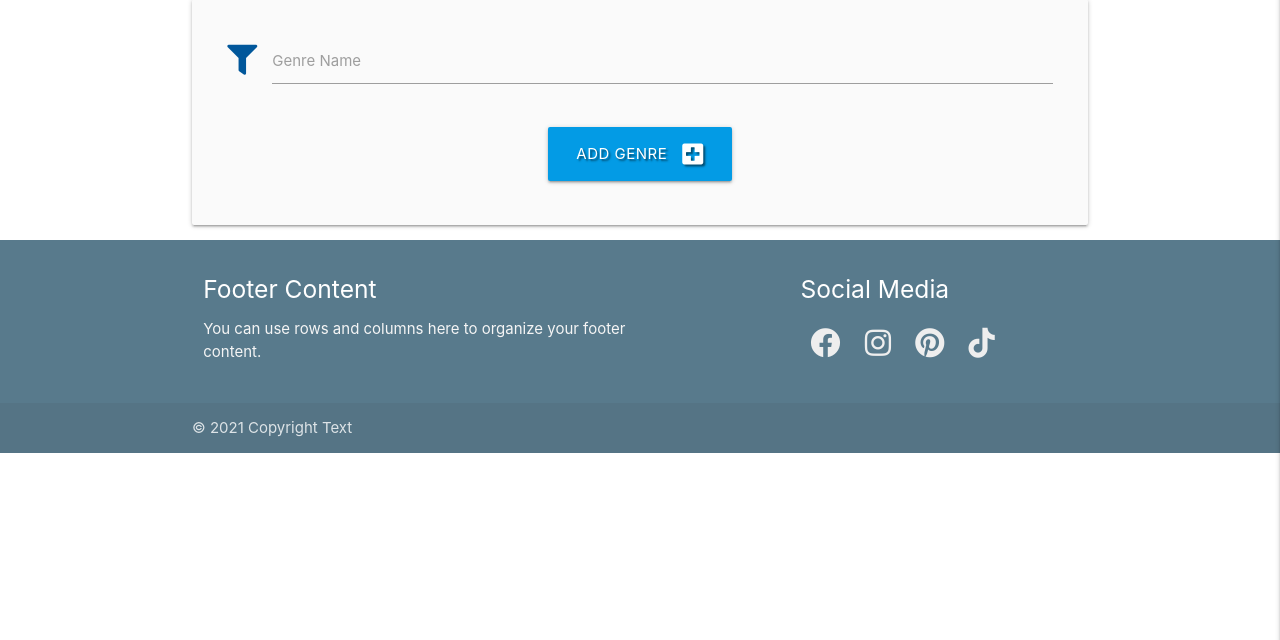
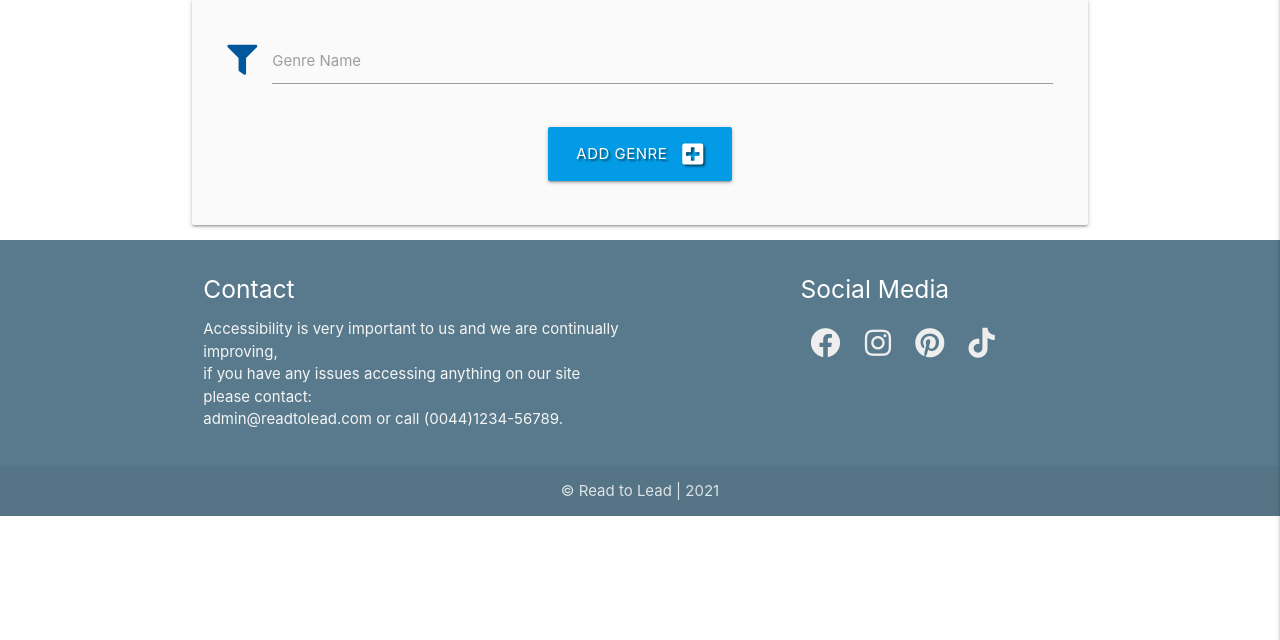
Before and after one commit to DanteHealy/reader-to-leader, a Flask app: page /add_genre in a window 1280 px wide. Shown: the part 160-800 px from the top of the page. Run offline with Flask 2, Linux system fonts and the light colour scheme; some libraries are stand-ins or nearby versions.

Commit message:
Update footer content

```diff
--- a/templates/base.html
+++ b/templates/base.html
@@ -76,8 +76,12 @@
         <div class="container">
             <div class="row">
                 <div class="col l6 s12">
-                    <h5 class="white-text">Footer Content</h5>
-                    <p class="grey-text text-lighten-4">You can use rows and columns here to organize your footer content.</p>
+                    <h5 class="white-text">Contact</h5>
+                    <p class="grey-text text-lighten-4">
+                        Accessibility is very important to us and we are continually improving,<br>
+                        if you have any issues accessing anything on our site please contact:<br>
+                        admin@readtolead.com or call (0044)1234-56789.
+                    </p>
                 </div>
                 <div class="col l4 offset-l2 s12">
                     <h5 class="white-text">Social Media</h5>
@@ -91,8 +95,8 @@
             </div>
         </div>
         <div class="footer-copyright">
-            <div class="container">
-                © 2021 Copyright Text
+            <div class="container center-align">
+                © Read to Lead | 2021
             </div>
         </div>
     </footer>
```
